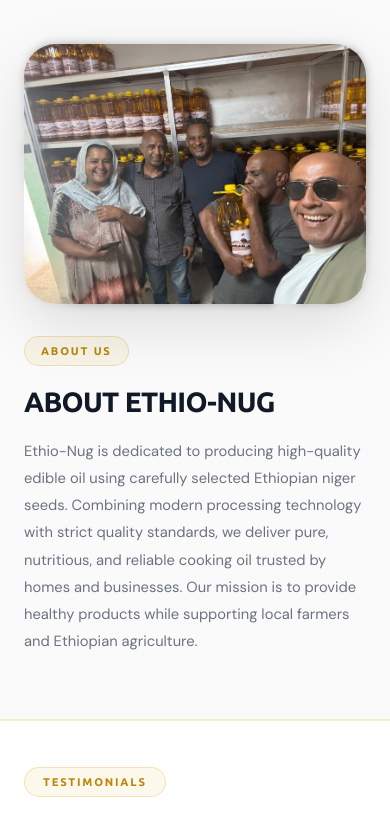
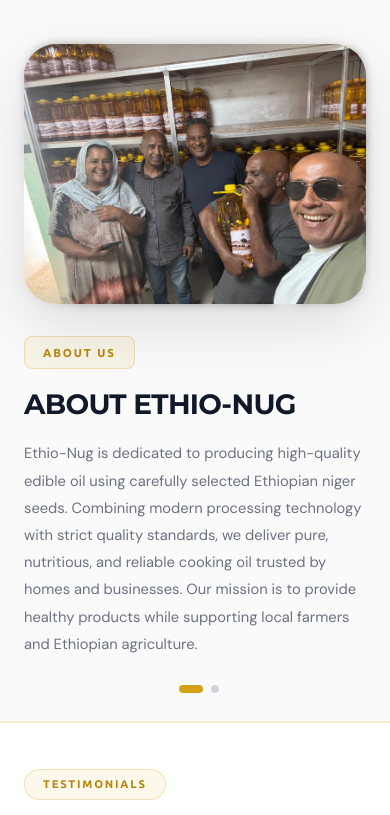
Before and after one commit to nahomugr-6192-17-ui/Ethio-Nug, a React (Vite) app: page / in a window 390 px wide. Shown: the part 4326-5141 px from the top of the page. Built offline with nearby package versions, Linux system fonts and the light colour scheme; a web font is replaced by a local one.

Commit message:
About section mobile updated

```diff
--- a/src/About.css
+++ b/src/About.css
@@ -107,21 +107,29 @@
 
 .about__label {
   display: inline-flex;
+  align-items: center;
+  gap: var(--space-2);
   font-family: var(--font-heading);
-  font-size: 0.7rem;
-  font-weight: 700;
+  font-size: 0.72rem;
+  font-weight: 600;
   letter-spacing: 0.16em;
   text-transform: uppercase;
   color: var(--color-gold-600);
   background: rgba(212, 160, 23, 0.08);
   border: 1px solid rgba(212, 160, 23, 0.25);
-  border-radius: var(--radius-full);
-  padding: 5px 16px;
+  border-radius: 8px;
+  padding: 6px 18px;
   width: fit-content;
 }
 
+.lang--am .about__label {
+  font-size: 0.87rem;
+  padding: 4px 20px;
+  font-family: var(--font-heading2-amharic);
+}
+
 .about__heading {
-  font-family: var(--font-heading);
+  font-family: var(--font-subheading);
   font-weight: 800;
   font-size: clamp(1.75rem, 3.2vw, 2.8rem);
   line-height: 1.12;
@@ -129,12 +137,22 @@
   color: var(--color-neutral-900);
 }
 
+.lang--am .about__heading {
+  font-size: clamp(1.75rem, 3.2vw, 2.4rem);
+  font-family: var(--font-heading2-amharic);
+}
+
 .about__body {
   font-family: var(--font-body);
-  font-size: clamp(0.92rem, 1.3vw, 1.02rem);
+  font-size: clamp(0.92rem, 1.3vw, 1.05rem);
   line-height: 1.85;
   color: var(--color-neutral-500);
   max-width: 500px;
+}
+
+.lang--am .about__body {
+  font-size: clamp(0.9rem, 1.5vw, 0.95rem);
+  font-family: var(--font-body-amharic);
 }
 
 /* ── RIGHT: Image column ────────────────── */
@@ -214,7 +232,7 @@
 }
 
 /* ── RESPONSIVE — Small Tablet (≤ 800px) ── */
-@media (max-width: 800px) {
+@media (max-width: 900px) {
   .about__container {
     grid-template-columns: 1fr;
     gap: var(--space-8);
@@ -224,11 +242,20 @@
   .about__image-col {
     order: -1;
     height: 320px;
+    margin-bottom: -20px; /* Overlap the gold line */
   }
 
   /* Hide desktop nav buttons on tablet/mobile */
-  .about__nav {
+  .about__nav-btn {
     display: none;
+  }
+
+  .about__dots {
+    display: flex;
+    justify-content: center;
+    position: absolute;
+    inset: auto 0 0 0;
+    padding-block: 28px;
   }
 
   .about__text-col {
```
